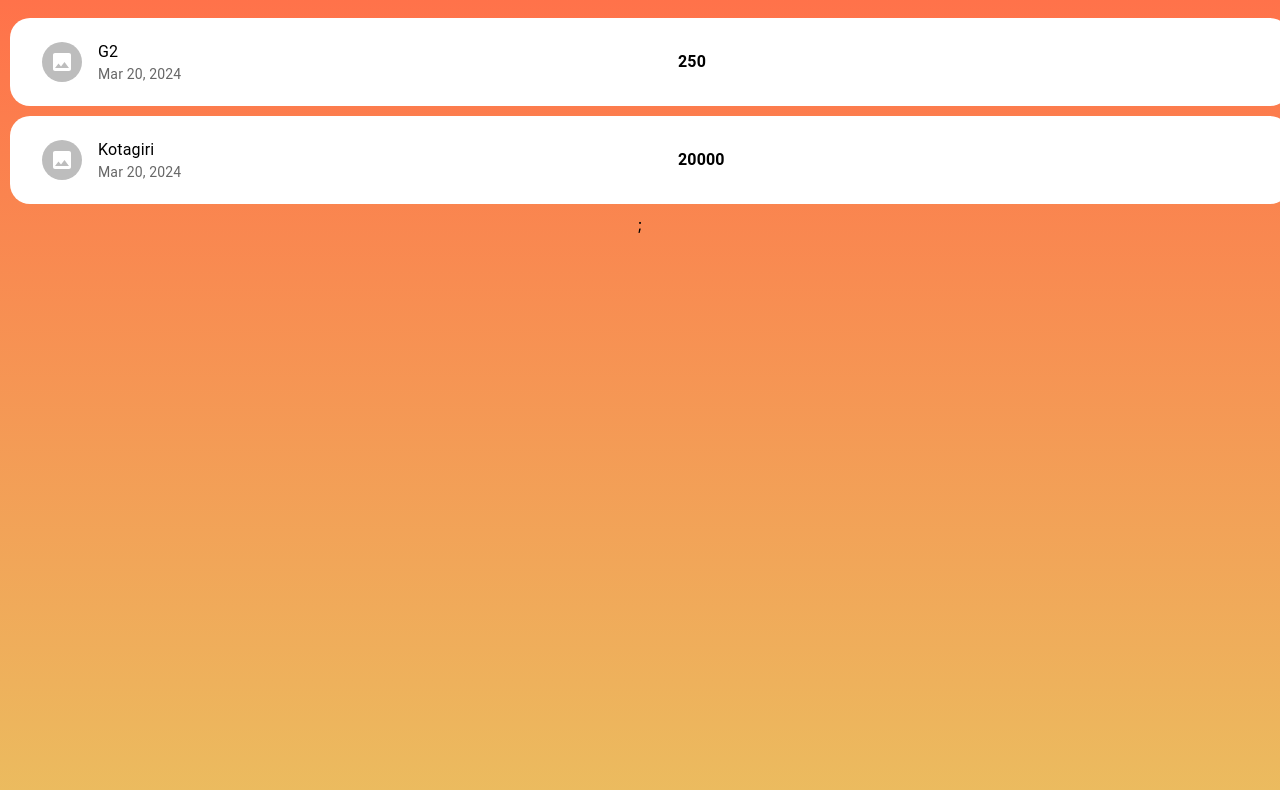
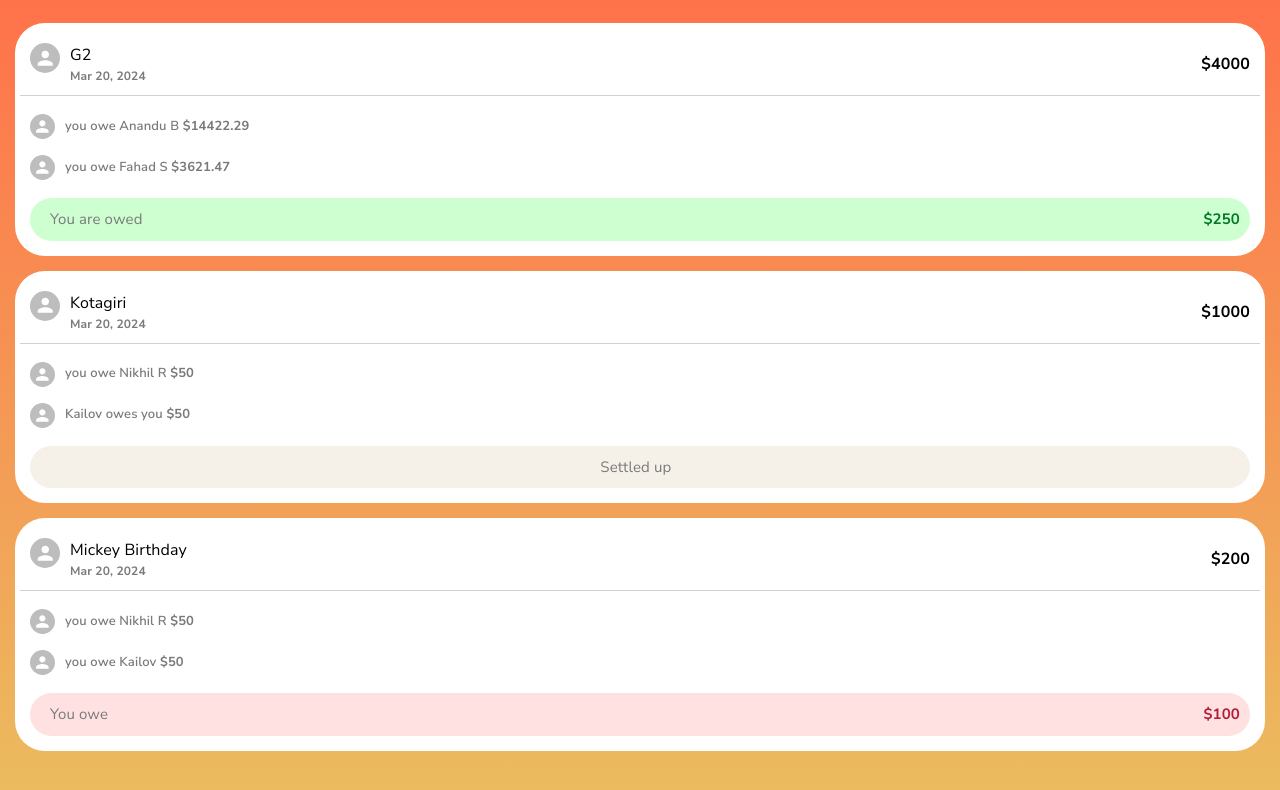
Before and after one commit to patichandana/splitwise-frontend, a React (Create React App) app: page / in a window 1280 px wide. Shown: the top 790 px of the page. Built offline with nearby package versions, Linux system fonts and the light colour scheme.

Commit message:
groups functionality code reformatted

```diff
--- a/src/dummy-rest-responses/products-dummy.js
+++ b/src/dummy-rest-responses/products-dummy.js
@@ -3,11 +3,11 @@
     "data": [
         {
             "groupId": "1",
-            "group": "G2",
+            "groupName": "G2",
             "type": "Home",
             "currency": "$",
-            "balance": -18043.76,
-            "totalAmount": 250,
+            "totalAmount": 4000,
+            "totalBalance": 250,
             "createdAt": "Mar 20, 2024",
             "debts": [
                 {
@@ -24,17 +24,43 @@
         },
         {
             "groupId": "2",
-            "group": "Kotagiri",
+            "groupName": "Kotagiri",
             "type": "Travel",
             "currency": "$",
-            "balance": 3410.59,
-            "totalAmount": 20000,
+            "totalBalance": 0,
+            "totalAmount": 1000,
             "createdAt": "Mar 20, 2024",
             "debts": [
                 {
                     "personId": 3,
                     "personName": "Nikhil R",
-                    "amount": 3410.59
+                    "amount": -50
+                },
+                {
+                    "personId": 4,
+                    "personName": "Kailov",
+                    "amount": 50
+                }
+            ]
+        },
+        {
+            "groupId": "3",
+            "groupName": "Mickey Birthday",
+            "type": "Birthday",
+            "currency": "$",
+            "totalBalance": -100,
+            "totalAmount": 200,
+            "createdAt": "Mar 20, 2024",
+            "debts": [
+                {
+                    "personId": 3,
+                    "personName": "Nikhil R",
+                    "amount": -50
+                },
+                {
+                    "personId": 4,
+                    "personName": "Kailov",
+                    "amount": -50
                 }
             ]
         }
--- a/src/index.css
+++ b/src/index.css
@@ -1,7 +1,7 @@
 html {
   background: linear-gradient(#ff724a, #ebbc5f);
-  height: 100%;
   width: 100%;
+  min-height: 100%;
 }
 
 body {
--- a/src/pages/Group.jsx
+++ b/src/pages/Group.jsx
@@ -16,15 +16,17 @@
 const GroupDetails = styled("div")`
   display: flex;
   padding: 10px;
-  margin: 10px;
+  margin-top: 5px;
   justify-content: space-between;
   border-bottom: 0.5px ridge #d5d0d0;
   .group-details {
     display: flex;
+    flex-direction: column;
+    align-items: start;
     flex: 1;
   }
   .money {
-    font-weight: 500;
+    font-weight: 700;
     align-content: center;
   }
   .date {
@@ -43,16 +45,21 @@
 const Balances = styled("div")`
   display: flex;
   flex-direction: column;
+  padding-top: 10px;
 `;
 
 const Debt = styled("div")`
   display: flex;
+  align-items: center;
   padding: 8px 10px;
 
   .debt-text {
-    font-size: 15px;
+    font-size: 13px;
     color: #7a7a7a;
-    // font-weight: 700;
+    font-weight: 600;
+  }
+
+  .debt-amount {
   }
 `;
 
@@ -61,9 +68,15 @@
   padding: 10px;
   margin: 10px;
   border-radius: 30px;
-  background-color: ${(props) => (props.balanceAmount > 0 ? "#ceffd0" : (props.balanceAmount ==0) ? "#f5f1e8" : "#ffe1e1")};
+  background-color: ${(props) =>
+    props.balanceAmount > 0
+      ? "#ceffd0"
+      : props.balanceAmount == 0
+      ? "#f5f1e8"
+      : "#ffe1e1"};
   align-content: center;
-  justify-content: ${(props) => props.balanceAmount ==0 ? "center": "space-between"};
+  justify-content: ${(props) =>
+    props.balanceAmount == 0 ? "center" : "space-between"};
 
   .balance-text {
     margin-left: 10px;
@@ -72,15 +85,62 @@
   }
 
   .balance-amount {
-    font-size: 18px;
-    color: ${(props) => (props.balanceAmount > 0 ? "#027927" : (props.balanceAmount ==0) ? "#f5f1e8" : "#b31c3a")};
+    font-size: 15px;
+    color: ${(props) =>
+      props.balanceAmount > 0
+        ? "#027927"
+        : props.balanceAmount == 0
+        ? "#f5f1e8"
+        : "#b31c3a"};
     font-weight: 700;
   }
-  `;
+`;
 
 /* Group class default export  */
-export default function Group({ debtsList, totalBalance, currency }) {
-  console.log(debtsList);
+export default function Group({ groupData, setPage, setParams }) {
+  console.log("chandana: ", groupData);
+
+  return (
+    <GroupContainer>
+      <GroupDetails>
+        <GroupAvatar width="30px" height="30px"></GroupAvatar>
+        <div className="group-details">
+          <Typography>{groupData.groupName}</Typography>
+          <Typography className="date">{groupData.createdAt}</Typography>
+        </div>
+        <Typography className="money">
+          {groupData.currency}
+          {groupData.totalAmount}
+        </Typography>
+      </GroupDetails>
+
+      <Balances>
+        {groupData.debts.map((debt) => {
+          return (
+            <Debt>
+              <GroupAvatar width="25px" height="25px"></GroupAvatar>
+              <Typography className="debt-text">
+                {debtText(debt.personName, debt.amount, groupData.currency)}
+              </Typography>
+            </Debt>
+          );
+        })}
+      </Balances>
+
+      <PersonBalance balanceAmount={groupData.totalBalance}>
+        <Typography className="balance-text">
+          {totalBalanceText(groupData.totalBalance)}
+        </Typography>
+        <Typography className="balance-amount">
+          {groupData.currency}
+          {Math.abs(groupData.totalBalance)}
+        </Typography>
+      </PersonBalance>
+    </GroupContainer>
+  );
+}
+
+function totalBalanceText(totalBalance) {
   let totalBalanceText;
 
   if (totalBalance == 0) {
@@ -91,44 +151,26 @@
     totalBalanceText = "You owe";
   }
 
-  return (
-    <GroupContainer>
-      <GroupDetails>
-        <GroupAvatar width="30px" height="30px"></GroupAvatar>
-        <div className="group-details">
-          <Typography>Birthday House</Typography>
-          <Typography className="date">Mar 24, 2023</Typography>
-        </div>
-        <Typography className="money">$4000</Typography>
-      </GroupDetails>
-
-      <Balances>
-        {debtsList.map((debt) => {
-          return (
-            <Debt>
-              <GroupAvatar width="25px" height="25px"></GroupAvatar>
-              {debt.amount > 0 ? (
-                <Typography className="debt-text">
-                  {debt.personName} owes you {debt.currency}
-                  {debt.amount}
-                </Typography>
-              ) : (
-                <Typography className="debt-text">
-                  you owe {debt.personName} {debt.currency}
-                  {debt.amount}
-                </Typography>
-              )}
-            </Debt>
-          );
-        })}
-      </Balances>
-
-      <PersonBalance balanceAmount={totalBalance}>
-        <Typography className="balance-text">{totalBalanceText}</Typography>
-        <Typography className="balance-amount">{currency}{totalBalance}</Typography>
-      </PersonBalance>
-    </GroupContainer>
-  );
+  return totalBalanceText;
 }
 
-function Debts({}) {}
+function debtText(debtee, debtAmount, currency) {
+  let debtText;
+
+  if (debtAmount > 0) {
+    debtText = (
+      <>
+        {debtee} owes you <b>{currency}{Math.abs(debtAmount)}</b>
+      </>
+    );
+  }
+  if (debtAmount < 0) {
+    debtText = (
+      <>
+        you owe {debtee} <b>{currency}{Math.abs(debtAmount)}</b>
+      </>
+    )
+   }
+
+  return debtText;
+}
--- a/src/pages/GroupsPage.jsx
+++ b/src/pages/GroupsPage.jsx
@@ -1,128 +1,21 @@
 import products_dummy from "../dummy-rest-responses/products-dummy";
-import Debts from "../components/Debts";
-import ImageIcon from "@mui/icons-material/Image";
+import Group from "./Group";
 
 import {
-  List,
-  ListItem,
-  ListItemButton,
-  ListItemAvatar,
-  ListItemText,
-  Avatar,
-  Divider
+  List
 } from "@mui/material";
 
 export default function GroupsPage({ setPage, setParams }) {
+  const groupsList = products_dummy.data;
   return (
     <>
-      <GroupList
-        groupsList={products_dummy.data}
-        setPage={setPage}
-        setParams={setParams}
-      />
+      <List>
+        {
+          groupsList.map((groupData) => {
+            return <Group groupData={groupData} setPage={setPage} setParams={setParams} />
+          })
+        }
+      </List>
     </>
   );
 }
-
-function GroupList({ groupsList, setPage, setParams }) {
-  return (
-    <List>
-      {groupsList.map((group) => (
-        <Group2 groupData={group} setPage={setPage} setParams={setParams} />
-      ))}
-      ;
-    </List>
-  );
-}
-
-function Group2({ groupData, setPage, setParams }) {
-  function handleGroupClick(event, groupData) {
-    console.log(event, groupData);
-    setPage("ExpensesPage");
-    setParams({ groupId: groupData.groupId });
-  }
-
-  return (
-    <ListItem
-      sx={{
-        "& .MuiListItemText-root": {
-          width: "27px"
-        },
-        bgcolor: "white",
-        borderRadius: "20px",
-        m: "10px",
-      }}
-    >
-      <ListItemButton>
-        <ListItemAvatar>
-          <Avatar>
-            <ImageIcon />
-          </Avatar>
-        </ListItemAvatar>
-        <ListItemText
-          primary={groupData.group}
-          secondary={groupData.createdAt}
-        />
-        <ListItemText
-          sx={{
-            width:"fit-content",
-            "& .MuiListItemText-root": {
-              width: "27px"
-            },
-            "& .MuiTypography-root": {
-              m:0,
-              width: "fit-content",
-              fontWeight: "bold",
-            },
-          }}
-          primary={groupData.totalAmount}
-        />
-        <Divider component="li" sx={{
-          "& .MuiDivider-root" : {
-            border: "1px",
-            width: 100
-          }
-        }}/>
-      </ListItemButton>
-    </ListItem>
-  );
-}
-
-function Group({ groupData, setPage, setParams }) {
-  function handleGroupClick(event, groupData) {
-    console.log(event, groupData);
-    setPage("ExpensesPage");
-    setParams({ groupId: groupData.groupId });
-  }
-
-  return (
-    <>
-      {
-        <ListItem class="group" alignItems="flex-start">
-          <ListItemButton
-            onClick={(event) => handleGroupClick(event, groupData)}
-          >
-            <ListItemAvatar>
-              <Avatar
-                alt={groupData.group}
-                src="./logo.png"
-                variant="square"
-              ></Avatar>
-            </ListItemAvatar>
-            <ListItemText
-              primary={groupData.group}
-              primaryTypographyProps={{ variant: "body1", color: "black" }}
-              secondary={
-                <Debts
-                  debts={groupData.debts}
-                  totalBalance={groupData.balance}
-                  currency={groupData.currency}
-                />
-              }
-            />
-          </ListItemButton>
-        </ListItem>
-      }
-    </>
-  );
-}
```
